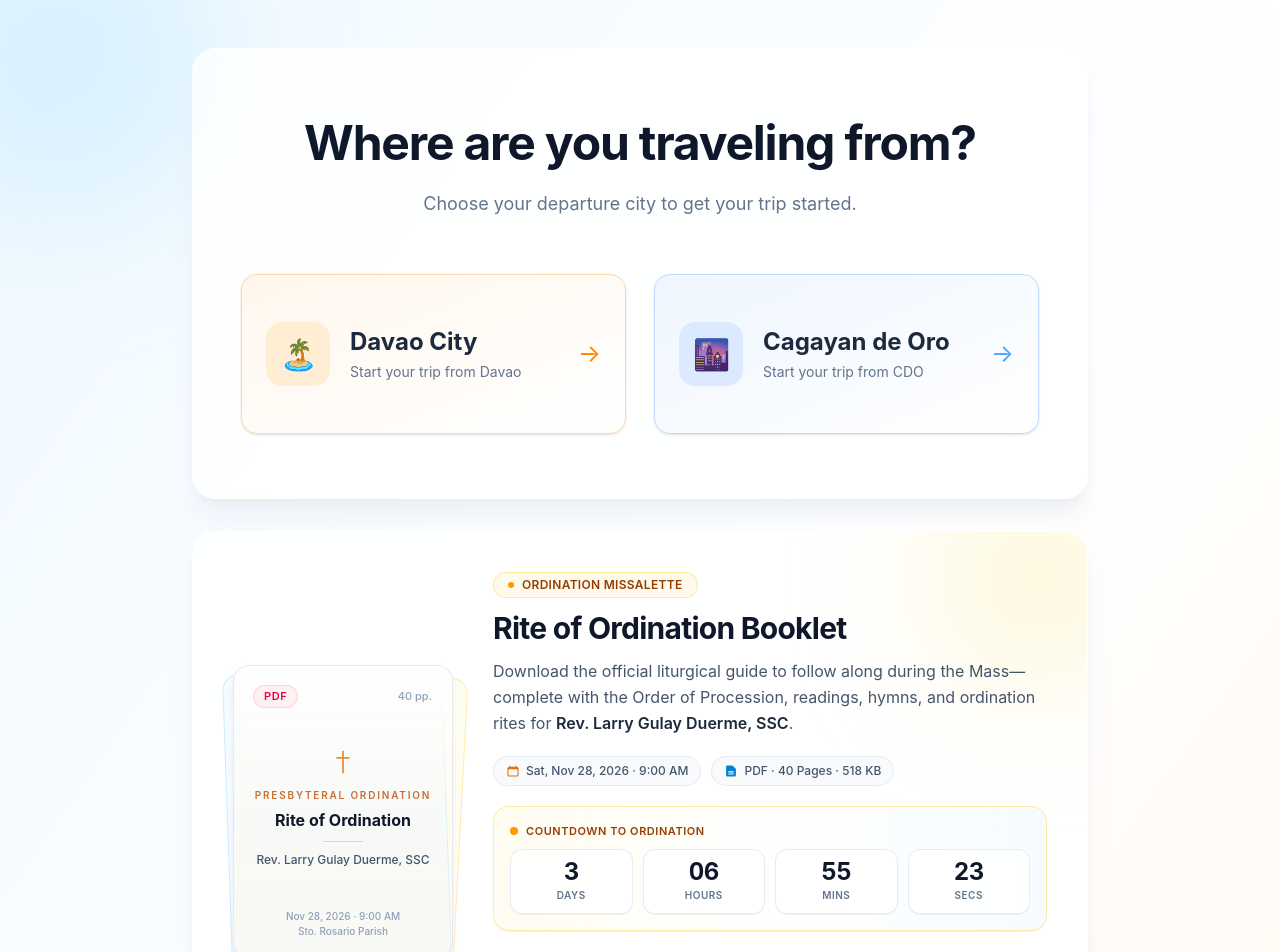
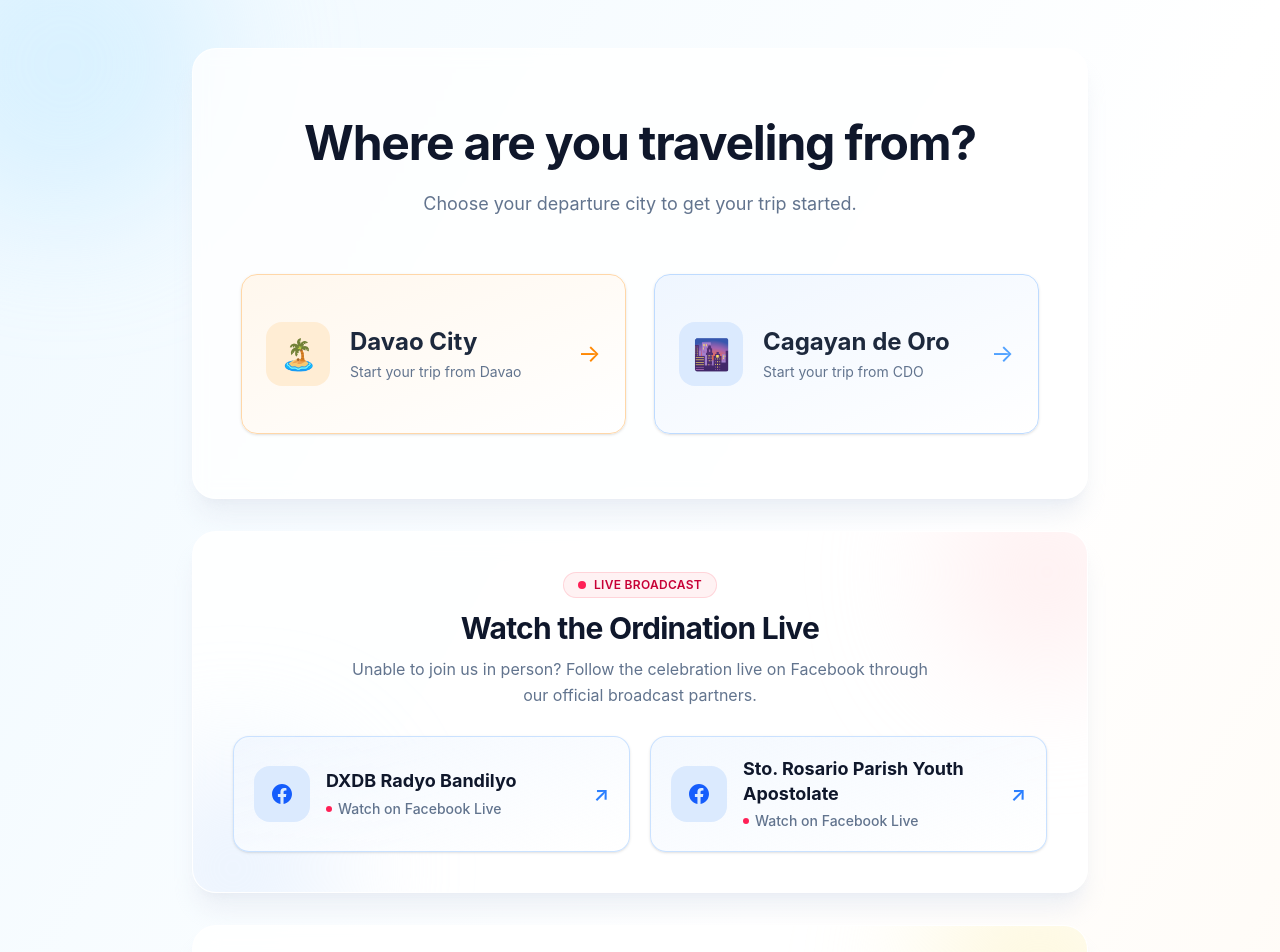
Before and after one commit to Jaco-Miras/larrys-ordination, a React (Vite) app: page / in a window 1280 px wide. Shown: the top 952 px of the page. Built offline with nearby package versions, Linux system fonts and the light colour scheme.

Commit message:
feat: add LiveStreamSection component to FirstPage for live broadcast display

```diff
--- /dev/null
+++ b/src/components/LiveStreamSection.tsx
@@ -0,0 +1,104 @@
+const LIVE_CHANNELS = [
+  {
+    name: "DXDB Radyo Bandilyo",
+    subtitle: "Watch on Facebook Live",
+    url: "https://www.facebook.com/DXDBRadyoBandilyo",
+    badgeClass: "bg-blue-100 text-blue-600 group-hover:bg-blue-200/80",
+    cardClass:
+      "border-blue-200/80 from-blue-50/70 to-white hover:border-blue-400 hover:shadow-blue-100 focus-visible:outline-blue-500",
+    arrowClass: "text-blue-500",
+  },
+  {
+    name: "Sto. Rosario Parish Youth Apostolate",
+    subtitle: "Watch on Facebook Live",
+    url: "https://www.facebook.com/profile.php?id=100077562375748",
+    badgeClass: "bg-blue-100 text-blue-600 group-hover:bg-blue-200/80",
+    cardClass:
+      "border-blue-200/80 from-blue-50/70 to-white hover:border-blue-400 hover:shadow-blue-100 focus-visible:outline-blue-500",
+    arrowClass: "text-blue-500",
+  },
+] as const;
+
+const LiveStreamSection = () => {
+  return (
+    <section
+      aria-labelledby="watch-live-heading"
+      className="relative overflow-hidden rounded-3xl border border-white/80 bg-white/85 px-6 py-8 shadow-xl shadow-slate-200/60 backdrop-blur-md sm:px-10 sm:py-10"
+    >
+      <div
+        aria-hidden="true"
+        className="pointer-events-none absolute -right-16 -top-16 h-52 w-52 rounded-full bg-rose-100/60 blur-3xl"
+      />
+      <div
+        aria-hidden="true"
+        className="pointer-events-none absolute -bottom-20 -left-16 h-52 w-52 rounded-full bg-blue-100/60 blur-3xl"
+      />
+
+      <div className="relative">
+        <div className="flex flex-col items-center text-center">
+          <span className="inline-flex items-center gap-2 rounded-full border border-rose-200/80 bg-rose-50/90 px-3.5 py-1 text-xs font-semibold tracking-wide text-rose-700 uppercase">
+            <span className="relative flex size-2" aria-hidden="true">
+              <span className="absolute inline-flex h-full w-full animate-ping rounded-full bg-rose-400 opacity-75" />
+              <span className="relative inline-flex size-2 rounded-full bg-rose-500" />
+            </span>
+            Live Broadcast
+          </span>
+
+          <h2
+            id="watch-live-heading"
+            className="mt-3 text-2xl leading-tight font-bold tracking-tight text-slate-900 sm:text-3xl"
+          >
+            Watch the Ordination Live
+          </h2>
+          <p className="mt-2 max-w-xl text-sm leading-relaxed text-slate-500 sm:text-base">
+            Unable to join us in person? Follow the celebration live on Facebook
+            through our official broadcast partners.
+          </p>
+        </div>
+
+        <div className="mt-7 grid grid-cols-1 gap-4 sm:grid-cols-2 sm:gap-5">
+          {LIVE_CHANNELS.map((channel) => (
+            <a
+              key={channel.url}
+              href={channel.url}
+              target="_blank"
+              rel="noopener noreferrer"
+              className={`group flex items-center gap-4 rounded-2xl border bg-linear-to-br p-5 text-left shadow-sm transition duration-200 hover:-translate-y-1 hover:shadow-lg focus-visible:outline-2 focus-visible:outline-offset-4 ${channel.cardClass}`}
+            >
+              <span
+                aria-hidden="true"
+                className={`flex size-14 shrink-0 items-center justify-center rounded-2xl transition ${channel.badgeClass}`}
+              >
+                <svg viewBox="0 0 24 24" fill="currentColor" className="size-6">
+                  <path d="M22 12.061C22 6.505 17.523 2 12 2S2 6.505 2 12.061c0 5.022 3.657 9.184 8.438 9.939v-7.03H7.898v-2.909h2.54V9.845c0-2.522 1.492-3.915 3.777-3.915 1.094 0 2.238.197 2.238.197v2.476h-1.26c-1.243 0-1.63.775-1.63 1.57v1.888h2.773l-.443 2.909h-2.33V22c4.78-.755 8.437-4.917 8.437-9.939Z" />
+                </svg>
+              </span>
+
+              <span className="min-w-0 flex-1">
+                <span className="block text-base leading-snug font-bold text-slate-900 sm:text-lg">
+                  {channel.name}
+                </span>
+                <span className="mt-1 inline-flex items-center gap-1.5 text-xs font-medium text-slate-500 sm:text-sm">
+                  <span
+                    aria-hidden="true"
+                    className="size-1.5 rounded-full bg-rose-500"
+                  />
+                  {channel.subtitle}
+                </span>
+              </span>
+
+              <span
+                aria-hidden="true"
+                className={`shrink-0 text-xl font-semibold transition duration-200 group-hover:translate-x-0.5 group-hover:-translate-y-0.5 ${channel.arrowClass}`}
+              >
+                ↗
+              </span>
+            </a>
+          ))}
+        </div>
+      </div>
+    </section>
+  );
+};
+
+export default LiveStreamSection;
--- a/src/pages/FirstPage.tsx
+++ b/src/pages/FirstPage.tsx
@@ -1,3 +1,4 @@
+import LiveStreamSection from "../components/LiveStreamSection";
 import OrdinationPdfSection from "../components/OrdinationPdfSection";
 
 type FirstPageProps = {
@@ -74,6 +75,8 @@ const FirstPage = ({ onDavaoClick, onCDOClick }: FirstPageProps) => {
           </div>
         </section>
 
+        <LiveStreamSection />
+
         <OrdinationPdfSection />
       </div>
     </main>
```
